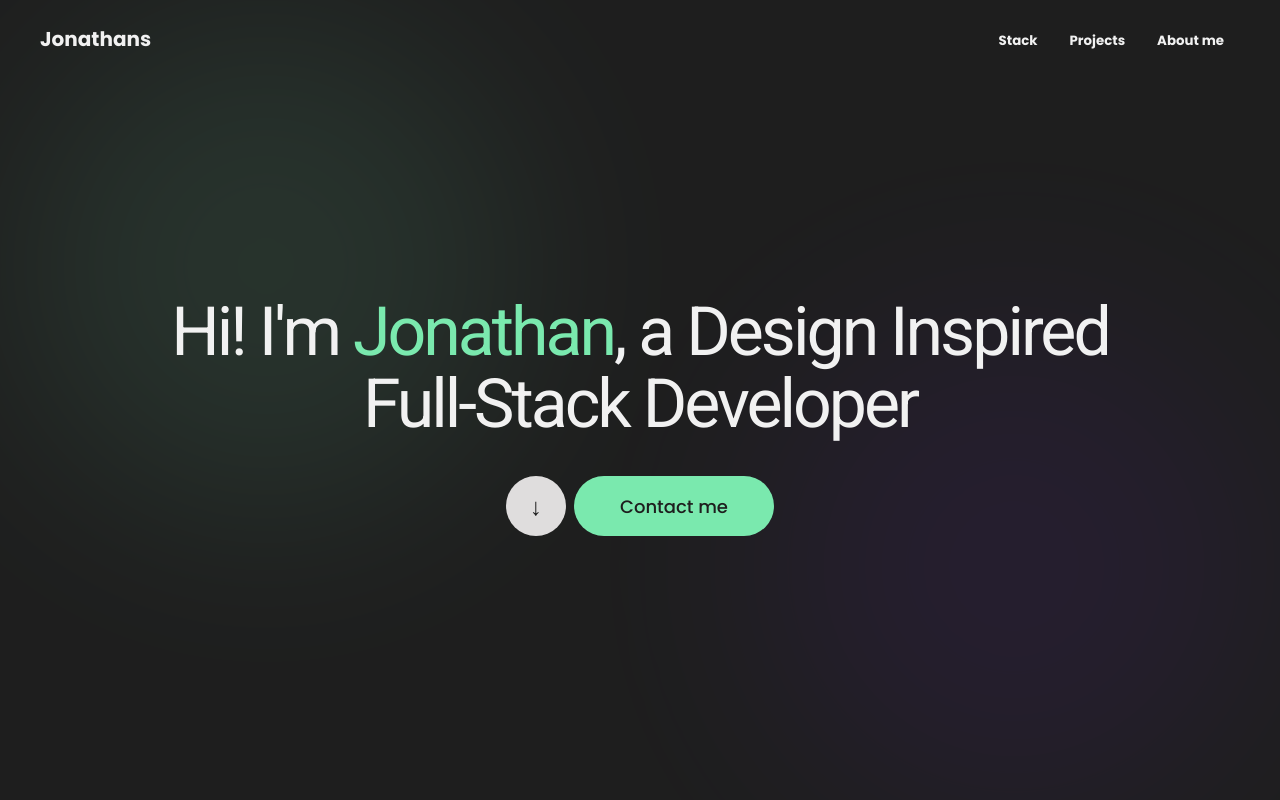
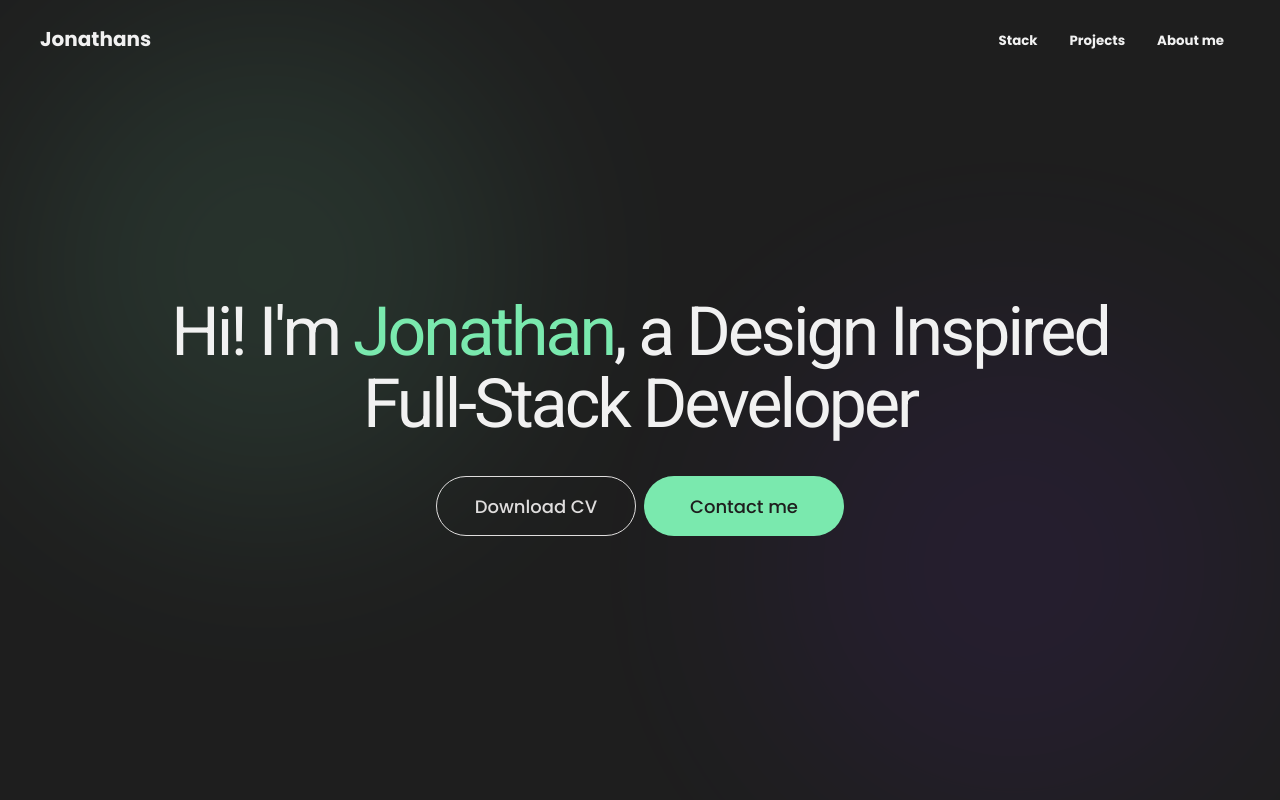
Before and after one commit to Wztrbrg/portfolio, a React (Create React App) app: page / in a window 1280 px wide. Shown: the top 800 px of the page. Built offline with nearby package versions, Linux system fonts and the light colour scheme.

Commit message:
added CV download

```diff
--- a/src/assets/style/components/HeroSection.scss
+++ b/src/assets/style/components/HeroSection.scss
@@ -88,11 +88,12 @@
           background-color: $accent;
           font-size: 18px;
           font-weight: 500;
-          transition: opacity 0.3s ease, scale 0.3s ease;
+          transition: opacity 0.3s ease, background-color 0.3s ease,
+            scale 0.3s ease;
         }
 
         .prim-btn.visible:hover {
-          scale: 1.15;
+          background-color: #a9f1cb;
           cursor: pointer;
         }
 
@@ -104,6 +105,25 @@
         .prim-btn.hidden {
           opacity: 0;
           scale: 0;
+        }
+
+        .sec-btn {
+          width: 200px;
+          height: 60px;
+          border: none;
+          border-radius: 2000px;
+          color: $offwhite;
+          background: none;
+          border: 1px solid $offwhite;
+          font-size: 18px;
+          font-weight: 500;
+          transition: 0.3s ease;
+        }
+
+        .sec-btn:hover {
+          border: 1px solid $purple;
+          color: $purple;
+          cursor: pointer;
         }
       }
 
--- a/src/assets/style/components/NavBar.scss
+++ b/src/assets/style/components/NavBar.scss
@@ -33,6 +33,10 @@
       h2 {
         color: $light-text;
       }
+
+      &:hover {
+        cursor: pointer;
+      }
     }
 
     .nav-item.hidden {
@@ -41,6 +45,10 @@
       color: $light-text;
       background: none;
       border: none;
+
+      &:hover {
+        cursor: pointer;
+      }
     }
 
     .nav-btn.hidden {
@@ -76,6 +84,10 @@
       background: none;
       border: none;
 
+      &:hover {
+        cursor: pointer;
+      }
+
       h2 {
         color: $light-text;
       }
@@ -87,6 +99,10 @@
       color: $light-text;
       background: none;
       border: none;
+
+      &:hover {
+        cursor: pointer;
+      }
     }
 
     .nav-btn.visible {
--- a/src/assets/style/global/App.scss
+++ b/src/assets/style/global/App.scss
@@ -22,20 +22,3 @@ body {
 div {
   scroll-margin-top: 100px;
 }
-
-.sec-btn {
-  width: 60px;
-  height: 60px;
-  border: none;
-  border-radius: 2000px;
-  color: $nearblack;
-  background-color: $offwhite;
-  font-size: 24px;
-  font-weight: 900;
-  transition: 0.3s ease;
-}
-
-.sec-btn:hover {
-  scale: 1.15;
-  cursor: pointer;
-}
--- a/src/components/HeroSection.jsx
+++ b/src/components/HeroSection.jsx
@@ -1,4 +1,5 @@
 import "../assets/style/components/HeroSection.scss";
+import CV from "../assets/documents/Jonathan-Andersson-CV.pdf";
 import React, { useState, useEffect } from "react";
 
 function HeroSection({ scrollToContact, scrollToStack, contactRef, heroRef, stackRef }) {
@@ -22,7 +23,9 @@ function HeroSection({ scrollToContact, scrollToStack, contactRef, heroRef, stac
         <div className="heading">
           <h1 className="hero-heading drop-in-1">Hi! I'm <span>Jonathan</span>, a Design Inspired Full-Stack Developer</h1>
           <div className="btn-container drop-in-2">
-            <button onClick={scrollToStack} className="sec-btn">&darr;</button>
+            <a href={CV} download="Jonathan-Andersson-CV">
+              <button className="sec-btn">Download CV</button>
+            </a>
             <button onClick={scrollToContact} className={isScrolled ? "prim-btn hidden" : "prim-btn visible" }>Contact me</button>
           </div>
         </div>
```
Also changed, not shown: 1 other file (tests, documents, lock files or other folders).
